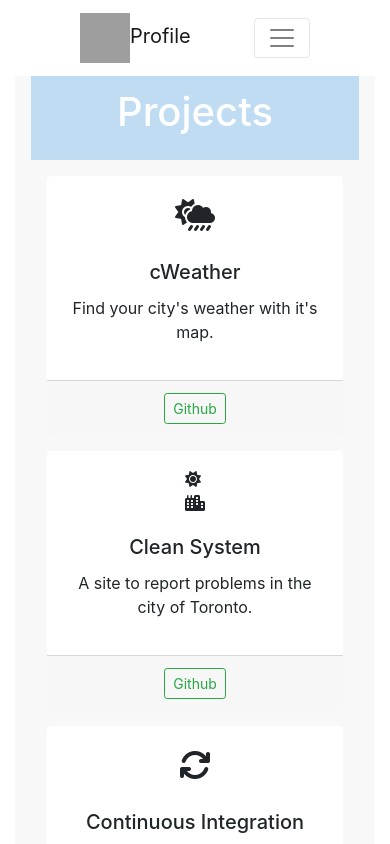
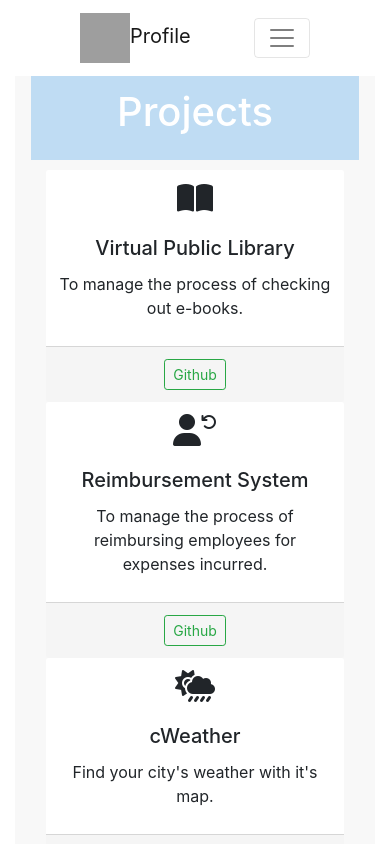
Before and after one commit to chimepalden/profile, an Angular app: page /projects in a window 390 px wide. Shown: the top 844 px of the page. Built offline with nearby package versions, Linux system fonts and the light colour scheme; grey boxes are pictures that could not be loaded; what @agm/core would draw is missing.

Commit message:
Updated projects page and fixed responsive view

```diff
--- a/src/app/projects/projects.component.css
+++ b/src/app/projects/projects.component.css
@@ -1,3 +1,54 @@
 .projects-content {
     padding: 1rem;
 }
+.projects-content .body {
+    padding: 0;
+    padding-top: 10px;
+}
+.card-deck {
+    margin: 0;
+}
+.card-deck .row {
+    margin: 0;
+}
+.col-sm-4 .card {
+    margin: 0;
+}
+.col-sm-4 .card-header {
+    display: flex;
+    justify-content: center;
+    background-color: white;
+    border: none;
+}
+.col-sm-4 .card-footer {
+    background-color: whitesmoke;
+}
+
+@media (max-width: 576px) {
+    .col-sm-4 .card-body {
+        min-height: auto;
+        padding: 10px;
+    }
+}
+
+@media (min-width: 576px) {
+    .col-sm-4 {
+        padding: 0 5px;
+    }
+    .col-sm-4 .card-body {
+        min-height: 222px;
+        padding: 0;
+    }
+    .col-sm-4 .card-title {
+        height: 50px;
+    }
+}
+
+@media (min-width: 768px) {
+    .col-sm-4 .card-body{
+        min-height: 140px;
+    }
+    .col-sm-4 .card-title {
+        height: 40px;
+    }
+}
--- a/src/app/projects/projects.component.html
+++ b/src/app/projects/projects.component.html
@@ -1,12 +1,42 @@
 <section class="projects-content">
     <div class="projects-content banner">
         <h1>Projects</h1>
-        <!-- <p>Home<i class="fas fa-arrow-right"></i>Projects</p> -->
     </div>
     <div class="projects-content body">
         <div class="card-deck">
+            <div class="row">
+                <div class="col-sm-4">
                     <div class="card border-0">
-                <div class="mx-auto pt-3" style="font-size: 2rem;">
+                        <div class="card-header">
+                            <i class="fas fa-book-open" style="font-size: 2rem;"></i>
+                        </div>
+                        <div class="card-body text-center">
+                            <h5 class="card-title">Virtual Public Library</h5>
+                            <p class="description">To manage the process of checking out e-books.</p>
+                        </div>
+                        <div class="card-footer d-flex justify-content-center">
+                            <a href="https://github.com/chimepalden/virtual-public-library" target="_blank" class="btn btn-outline-success btn-sm">Github</a>
+                        </div>
+                    </div>
+                </div>
+                <div class="col-sm-4">
+                    <div class="card border-0">
+                        <div class="card-header">
+                            <i class="fas fa-user" style="font-size: 2rem;"></i>
+                            <i class="fas fa-undo"></i>
+                        </div>
+                        <div class="card-body text-center">
+                            <h5 class="card-title">Reimbursement System</h5>
+                            <p class="description">To manage the process of reimbursing employees for expenses incurred.</p>
+                        </div>
+                        <div class="card-footer d-flex justify-content-center">
+                            <a href="https://github.com/chimepalden/employee-reimbursement-system" target="_blank" class="btn btn-outline-success btn-sm">Github</a>
+                        </div>
+                    </div>
+                </div>
+                <div class="col-sm-4">
+                    <div class="card border-0">
+                        <div class="card-header" style="font-size: 2rem;">
                             <i class="fas fa-cloud-sun-rain"></i>
                         </div>
                         <div class="card-body text-center">
@@ -14,13 +44,15 @@
                             <p>Find your city's weather with it's map.</p>
                         </div>
                         <div class="card-footer d-flex justify-content-center">
-                    <a href="https://github.com/chimepalden" target="_blank" class="btn btn-outline-success btn-sm">Github</a>
+                            <a href="https://github.com/chimepalden/cweather" target="_blank" class="btn btn-outline-success btn-sm">Github</a>
                         </div>
                     </div>
+                </div>
+                <div class="col-sm-4">
                     <div class="card border-0">
-                <div class="mx-auto pt-3">
-                    <i class="fas fa-sun"></i><br>
-                    <i class="fas fa-city"></i>
+                        <div class="card-header">
+                            <i class="fas fa-sun"></i>
+                            <i class="fas fa-city" style="font-size: 2rem;"></i>
                         </div>
                         <div class="card-body text-center">
                             <h5 class="card-title">Clean System</h5>
@@ -30,33 +62,39 @@
                             <a href="https://github.com/chimepalden" target="_blank" class="btn btn-outline-success btn-sm">Github</a>
                         </div>
                     </div>
+                </div>
+                <div class="col-sm-4">
                     <div class="card border-0">
-                <div class="mx-auto pt-3" style="font-size: 2rem;">
+                        <div class="card-header" style="font-size: 2rem;">
                             <i class="fas fa-sync"></i>
                         </div>
                         <div class="card-body text-center">
-                    <h5 class="card-title">Continuous Integration</h5>
-                    <p>Github pages deployment with Travis CI.</p>
+                            <h5 class="card-title">Travis Lab</h5>
+                            <p>Github pages deployment with Travis CI. Continuous Integration POC.</p>
                         </div>
                         <div class="card-footer d-flex justify-content-center">
-                    <a href="https://github.com/cpalden" target="_blank" class="btn btn-outline-success btn-sm">Github</a>
+                            <a href="https://github.com/cpalden/travis-lab" target="_blank" class="btn btn-outline-success btn-sm">Github</a>
                         </div>
                     </div>
+                </div>
+                <div class="col-sm-4">
                     <div class="card border-0">
-                <div class="mx-auto pt-3" style="font-size: 2rem;">
+                        <div class="card-header" style="font-size: 2rem;">
                             <i class="fas fa-user-edit"></i>
                         </div>
                         <div class="card-body text-center">
-                    <h5 class="card-title">DotnetcorePoc</h5>
+                            <h5 class="card-title">.NetCorePOC</h5>
                             <p>Member management page using .Net Core application.</p>
                         </div>
                         <div class="card-footer d-flex justify-content-center">
-                    <a href="https://github.com/chimepalden" target="_blank" class="btn btn-outline-success btn-sm">Github</a>
+                            <a href="https://github.com/chimepalden/DotNetCorePOC" target="_blank" class="btn btn-outline-success btn-sm">Github</a>
+                        </div>
+                    </div>
                 </div>
             </div>
         </div>
         <div class="d-flex justify-content-center p-2">
-            <a class="btn btn-outline-info" routerLink="#">More...</a>
+            <a class="btn btn-outline-info" href="https://github.com/chimepalden" target="_blank">More...</a>
         </div>
     </div>
 </section>
```
Lines whose indentation alone changed are shown as unchanged.
